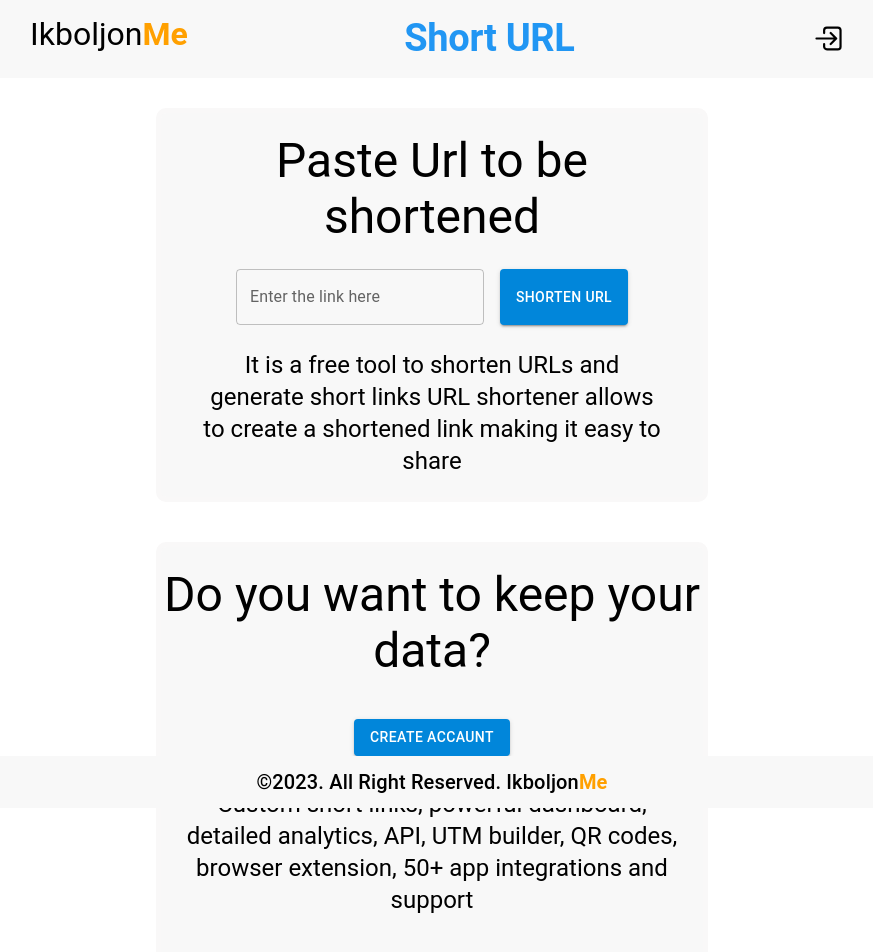
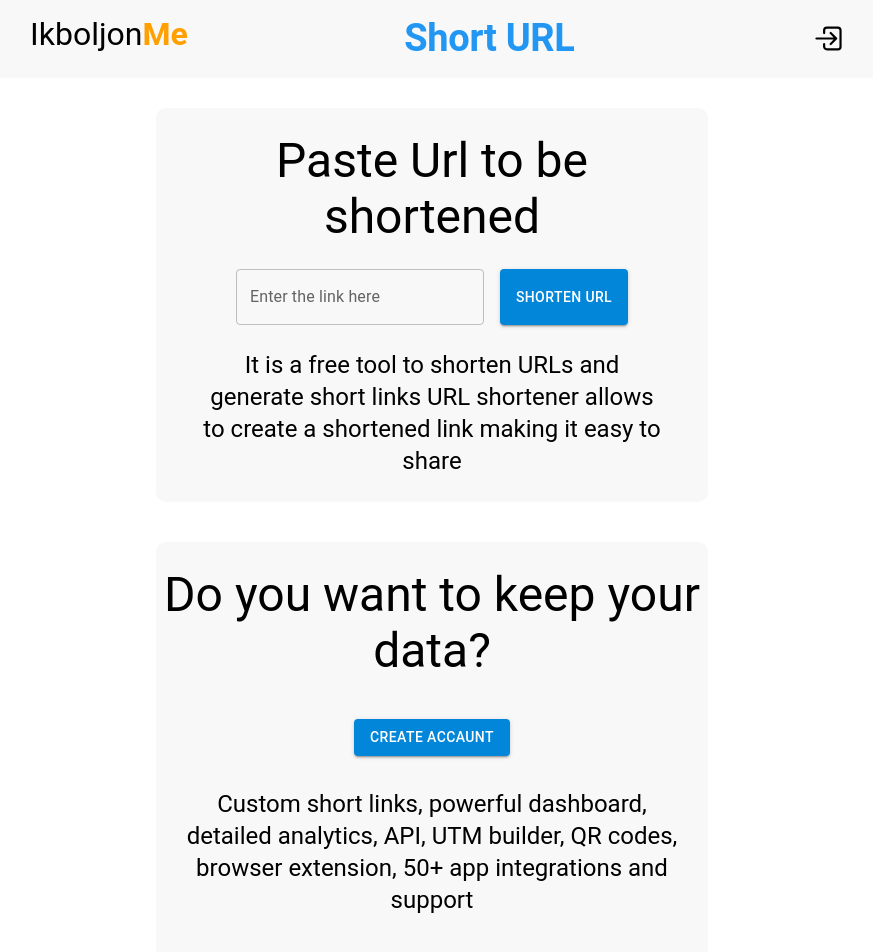
Before and after one commit to IkboljonMe/short-url, a React (Vite) app in the folder client/: page / in a window 1280 px wide. Shown: the top 952 px of the page, without its empty margins (208-1081 px from the left). Built offline with nearby package versions, Linux system fonts and the light colour scheme.

Commit message:
footer design fixed

```diff
--- a/client/src/components/Footer.tsx
+++ b/client/src/components/Footer.tsx
@@ -9,8 +9,6 @@ const Footer = () => {
       sx={{
         background: "#f8f8f8",
         width: "100%",
-        position: "absolute",
-        bottom: 0,
       }}
     >
       <Container sx={{ paddingTop: "10px", paddingBottom: "10px" }}>
--- a/client/src/components/Home.tsx
+++ b/client/src/components/Home.tsx
@@ -32,7 +32,8 @@ const Home = () => {
       direction="column"
       sx={{
         height: "100vh",
-        position: "relative",
+        display: "flex",
+        justifyContent: "space-between",
       }}
     >
       <Navbar />
@@ -40,8 +41,6 @@ const Home = () => {
         component="div"
         sx={{
           paddingTop: "60px",
-          width: "100%",
-          height: "120%",
           backgroundColor: "#fff",
         }}
       >
```
